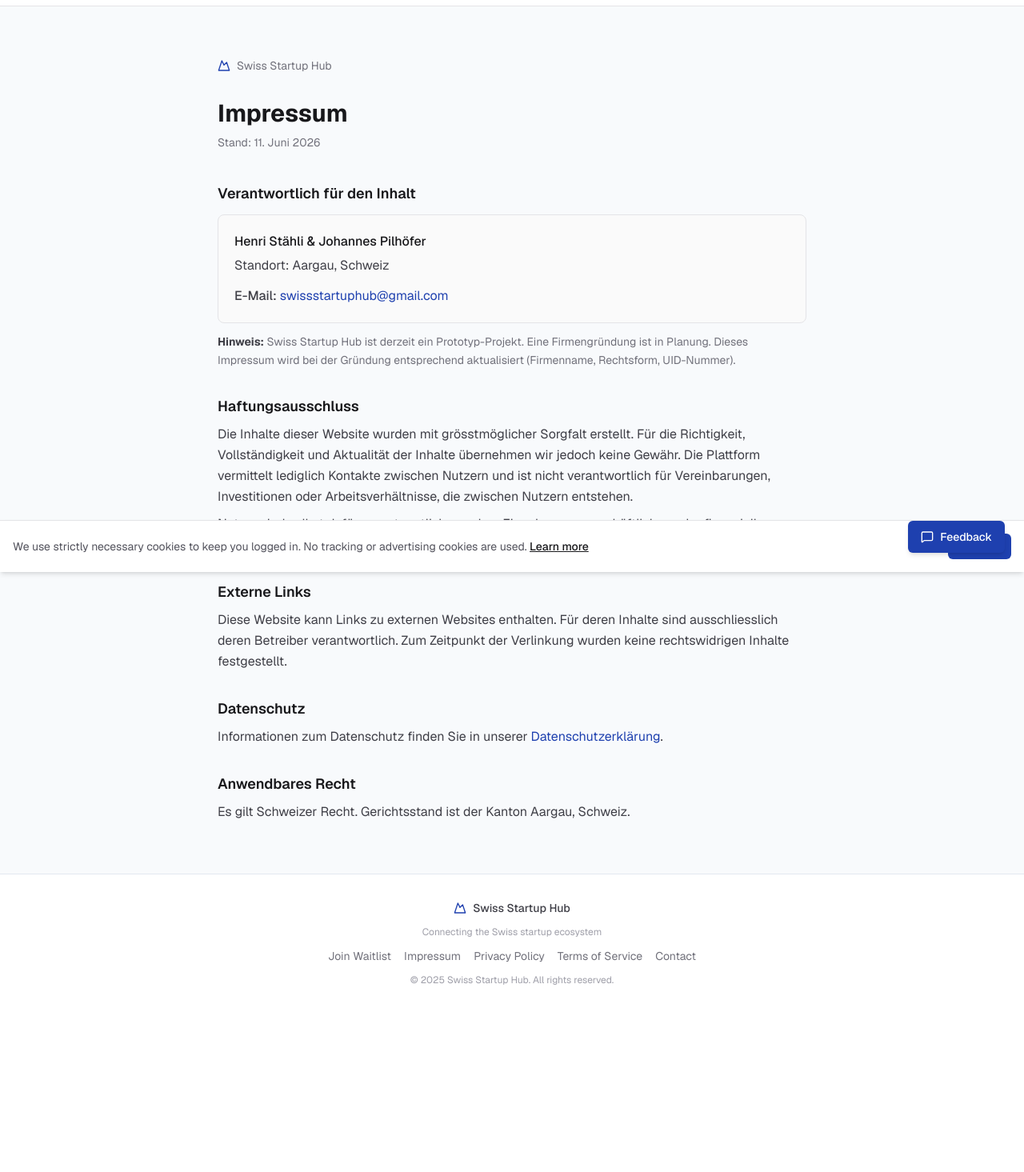
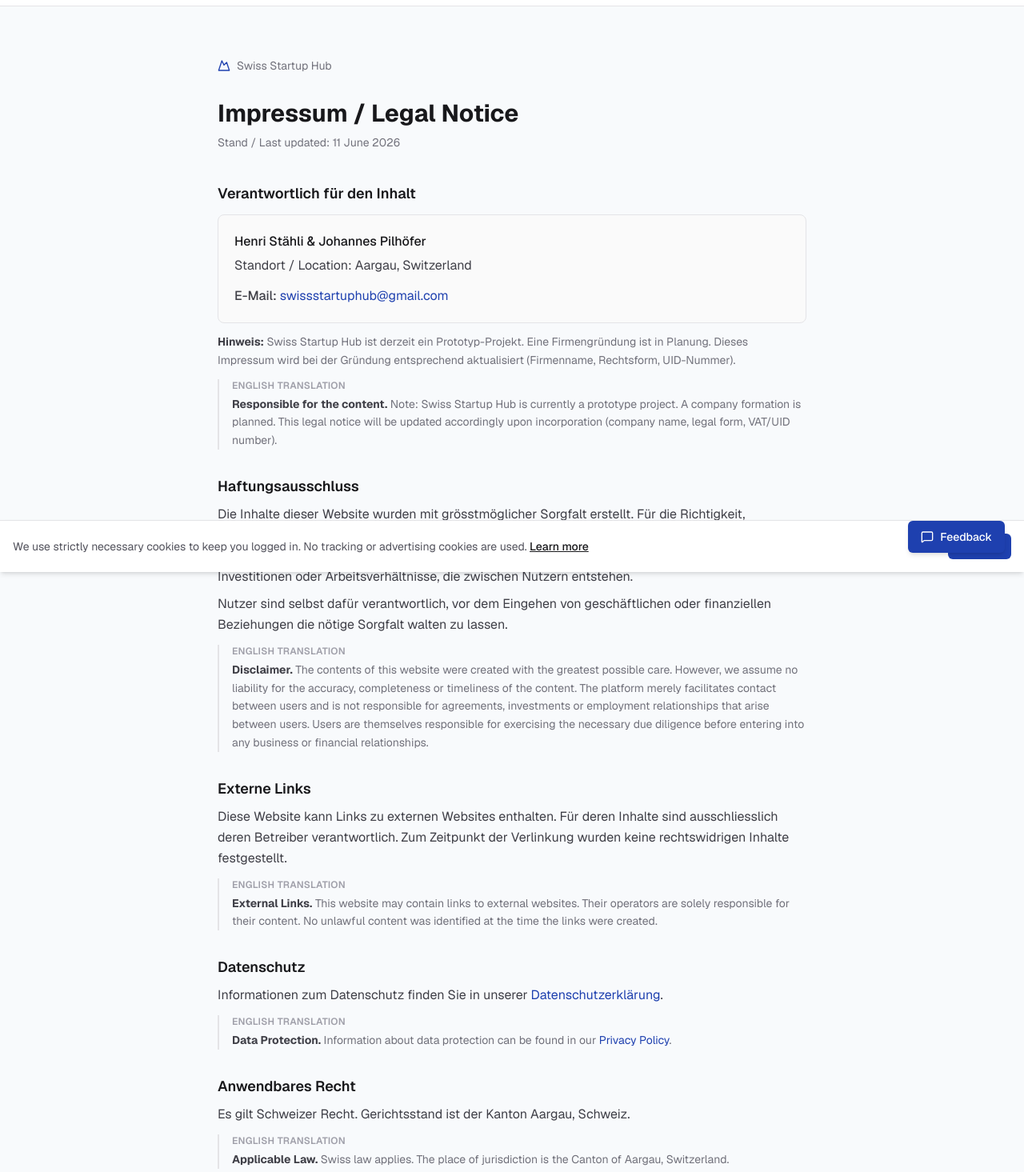
Before and after one commit to hengamer09/swiss-startup-hub, a Next.js app: page /impressum in a window 1280 px wide. Shown: the part 85-1550 px from the top of the page at 80% size. Before the commit the page ends 1350 px from the top, so only its background shows below. Built offline with nearby package versions, Linux system fonts and the light colour scheme; no server answers.

Commit message:
i18n: make entire site consistently English

```diff
--- a/src/app/dashboard/DashboardContent.tsx
+++ b/src/app/dashboard/DashboardContent.tsx
@@ -342,7 +342,7 @@
                     <div className="min-w-0">
                       <p className="font-semibold text-zinc-900 truncate">{event.title}</p>
                       <p className="text-xs text-zinc-500 mt-0.5">
-                        {new Date(event.date).toLocaleDateString("en-CH", {
+                        {new Date(event.date).toLocaleDateString("en-GB", {
                           day: "numeric",
                           month: "short",
                           year: "numeric",
--- a/src/app/dashboard/WaitlistAdmin.tsx
+++ b/src/app/dashboard/WaitlistAdmin.tsx
@@ -26,7 +26,7 @@
   if (hours < 24) return `${hours}h ago`;
   const days = Math.floor(hours / 24);
   if (days < 30) return `${days}d ago`;
-  return new Date(date).toLocaleDateString();
+  return new Date(date).toLocaleDateString("en-GB", { day: "numeric", month: "short", year: "numeric" });
 }
 
 export default function WaitlistAdmin() {
--- a/src/app/events/[id]/EventDetail.tsx
+++ b/src/app/events/[id]/EventDetail.tsx
@@ -33,7 +33,7 @@
 }
 
 function formatTime(date: string) {
-  return new Date(date).toLocaleString([], {
+  return new Date(date).toLocaleString("en-GB", {
     month: "short",
     day: "numeric",
     hour: "2-digit",
@@ -173,7 +173,7 @@
                 {event.eventType}
               </span>
               <span className="text-sm text-zinc-600">
-                {new Date(event.date).toLocaleString()}
+                {new Date(event.date).toLocaleString("en-GB", { day: "numeric", month: "short", year: "numeric", hour: "2-digit", minute: "2-digit" })}
               </span>
               <span className="text-sm text-zinc-600">{event.location}</span>
             </div>
--- a/src/app/events/page.tsx
+++ b/src/app/events/page.tsx
@@ -104,7 +104,7 @@
                     </div>
                   </div>
                   <div className="shrink-0 text-right">
-                    <div className="text-sm font-medium text-zinc-900">{new Date(ev.date).toLocaleString()}</div>
+                    <div className="text-sm font-medium text-zinc-900">{new Date(ev.date).toLocaleString("en-GB", { day: "numeric", month: "short", year: "numeric", hour: "2-digit", minute: "2-digit" })}</div>
                     <div className="mt-2 text-xs text-zinc-500">{ev._count?.attendees || 0} attending</div>
                   </div>
                 </div>
--- a/src/app/impressum/page.tsx
+++ b/src/app/impressum/page.tsx
@@ -15,15 +15,15 @@
         </Link>
       </div>
 
-      <h1 className="text-3xl font-bold text-zinc-900">Impressum</h1>
-      <p className="mt-2 text-sm text-zinc-500">Stand: 11. Juni 2026</p>
+      <h1 className="text-3xl font-bold text-zinc-900">Impressum / Legal Notice</h1>
+      <p className="mt-2 text-sm text-zinc-500">Stand / Last updated: 11 June 2026</p>
 
       <div className="mt-10 space-y-8 text-zinc-700">
         <section>
           <h2 className="text-lg font-semibold text-zinc-900">Verantwortlich für den Inhalt</h2>
           <div className="mt-3 rounded-lg border border-zinc-200 bg-zinc-50 p-5 leading-relaxed">
             <p className="font-medium text-zinc-900">Henri Stähli &amp; Johannes Pilhöfer</p>
-            <p className="mt-1">Standort: Aargau, Schweiz</p>
+            <p className="mt-1">Standort / Location: Aargau, Switzerland</p>
             <p className="mt-3">
               <span className="font-medium">E-Mail:</span>{" "}
               <a href="mailto:swissstartuphub@gmail.com" className="text-[#1e40af] hover:underline">
@@ -36,6 +36,15 @@
             Prototyp-Projekt. Eine Firmengründung ist in Planung. Dieses Impressum wird bei der
             Gründung entsprechend aktualisiert (Firmenname, Rechtsform, UID-Nummer).
           </p>
+          <div className="mt-3 border-l-2 border-zinc-200 pl-4">
+            <p className="text-xs font-semibold uppercase tracking-wide text-zinc-400">English Translation</p>
+            <p className="mt-1 text-sm leading-relaxed text-zinc-500">
+              <strong className="text-zinc-700">Responsible for the content.</strong> Note: Swiss
+              Startup Hub is currently a prototype project. A company formation is planned. This legal
+              notice will be updated accordingly upon incorporation (company name, legal form, VAT/UID
+              number).
+            </p>
+          </div>
         </section>
 
         <section>
@@ -51,6 +60,17 @@
             Nutzer sind selbst dafür verantwortlich, vor dem Eingehen von geschäftlichen oder
             finanziellen Beziehungen die nötige Sorgfalt walten zu lassen.
           </p>
+          <div className="mt-3 border-l-2 border-zinc-200 pl-4">
+            <p className="text-xs font-semibold uppercase tracking-wide text-zinc-400">English Translation</p>
+            <p className="mt-1 text-sm leading-relaxed text-zinc-500">
+              <strong className="text-zinc-700">Disclaimer.</strong> The contents of this website were
+              created with the greatest possible care. However, we assume no liability for the
+              accuracy, completeness or timeliness of the content. The platform merely facilitates
+              contact between users and is not responsible for agreements, investments or employment
+              relationships that arise between users. Users are themselves responsible for exercising
+              the necessary due diligence before entering into any business or financial relationships.
+            </p>
+          </div>
         </section>
 
         <section>
@@ -60,6 +80,14 @@
             ausschliesslich deren Betreiber verantwortlich. Zum Zeitpunkt der Verlinkung wurden
             keine rechtswidrigen Inhalte festgestellt.
           </p>
+          <div className="mt-3 border-l-2 border-zinc-200 pl-4">
+            <p className="text-xs font-semibold uppercase tracking-wide text-zinc-400">English Translation</p>
+            <p className="mt-1 text-sm leading-relaxed text-zinc-500">
+              <strong className="text-zinc-700">External Links.</strong> This website may contain links
+              to external websites. Their operators are solely responsible for their content. No
+              unlawful content was identified at the time the links were created.
+            </p>
+          </div>
         </section>
 
         <section>
@@ -71,6 +99,17 @@
             </Link>
             .
           </p>
+          <div className="mt-3 border-l-2 border-zinc-200 pl-4">
+            <p className="text-xs font-semibold uppercase tracking-wide text-zinc-400">English Translation</p>
+            <p className="mt-1 text-sm leading-relaxed text-zinc-500">
+              <strong className="text-zinc-700">Data Protection.</strong> Information about data
+              protection can be found in our{" "}
+              <Link href="/privacy" className="text-[#1e40af] hover:underline">
+                Privacy Policy
+              </Link>
+              .
+            </p>
+          </div>
         </section>
 
         <section>
@@ -78,6 +117,13 @@
           <p className="mt-2 leading-relaxed">
             Es gilt Schweizer Recht. Gerichtsstand ist der Kanton Aargau, Schweiz.
           </p>
+          <div className="mt-3 border-l-2 border-zinc-200 pl-4">
+            <p className="text-xs font-semibold uppercase tracking-wide text-zinc-400">English Translation</p>
+            <p className="mt-1 text-sm leading-relaxed text-zinc-500">
+              <strong className="text-zinc-700">Applicable Law.</strong> Swiss law applies. The place
+              of jurisdiction is the Canton of Aargau, Switzerland.
+            </p>
+          </div>
         </section>
       </div>
     </div>
--- a/src/app/messages/MessagesInbox.tsx
+++ b/src/app/messages/MessagesInbox.tsx
@@ -83,7 +83,7 @@
       if (hours < 24) return `${hours}h ago`;
       const days = Math.floor(hours / 24);
       if (days < 7) return `${days}d ago`;
-      return new Date(date).toLocaleDateString();
+      return new Date(date).toLocaleDateString("en-GB", { day: "numeric", month: "short", year: "numeric" });
     } catch {
       return "";
     }
--- a/src/app/profile/[id]/ProfileContent.tsx
+++ b/src/app/profile/[id]/ProfileContent.tsx
@@ -319,7 +319,7 @@
                       <div key={e.id} className="flex items-center justify-between rounded-md border px-3 py-2">
                         <div>
                           <div className="font-medium">{e.title}</div>
-                          <div className="text-xs text-zinc-500">{new Date(e.date).toLocaleDateString()}</div>
+                          <div className="text-xs text-zinc-500">{new Date(e.date).toLocaleDateString("en-GB", { day: "numeric", month: "short", year: "numeric" })}</div>
                         </div>
                         <div className="flex items-center gap-2">
                           <a href={`/events/${e.id}/edit`} className="text-sm text-zinc-600">Edit</a>
@@ -340,7 +340,7 @@
                         <div key={a.id} className="flex items-center justify-between rounded-md border px-3 py-2">
                           <div>
                             <div className="font-medium">{a.event?.title}</div>
-                            <div className="text-xs text-zinc-500">{new Date(a.event?.date).toLocaleDateString()} • {intent.regType}</div>
+                            <div className="text-xs text-zinc-500">{new Date(a.event?.date).toLocaleDateString("en-GB", { day: "numeric", month: "short", year: "numeric" })} • {intent.regType}</div>
                           </div>
                           <div className="flex items-center gap-2">
                             <div className="text-sm text-zinc-600">{intent.status || 'Pending'}</div>
--- a/src/lib/eventReminders.ts
+++ b/src/lib/eventReminders.ts
@@ -11,7 +11,7 @@
 const DAY = 24 * HOUR;
 
 function dateLabelFor(date: Date): string {
-  return new Date(date).toLocaleString("en-CH", {
+  return new Date(date).toLocaleString("en-GB", {
     weekday: "long", day: "numeric", month: "short",
     hour: "2-digit", minute: "2-digit",
   });
```
